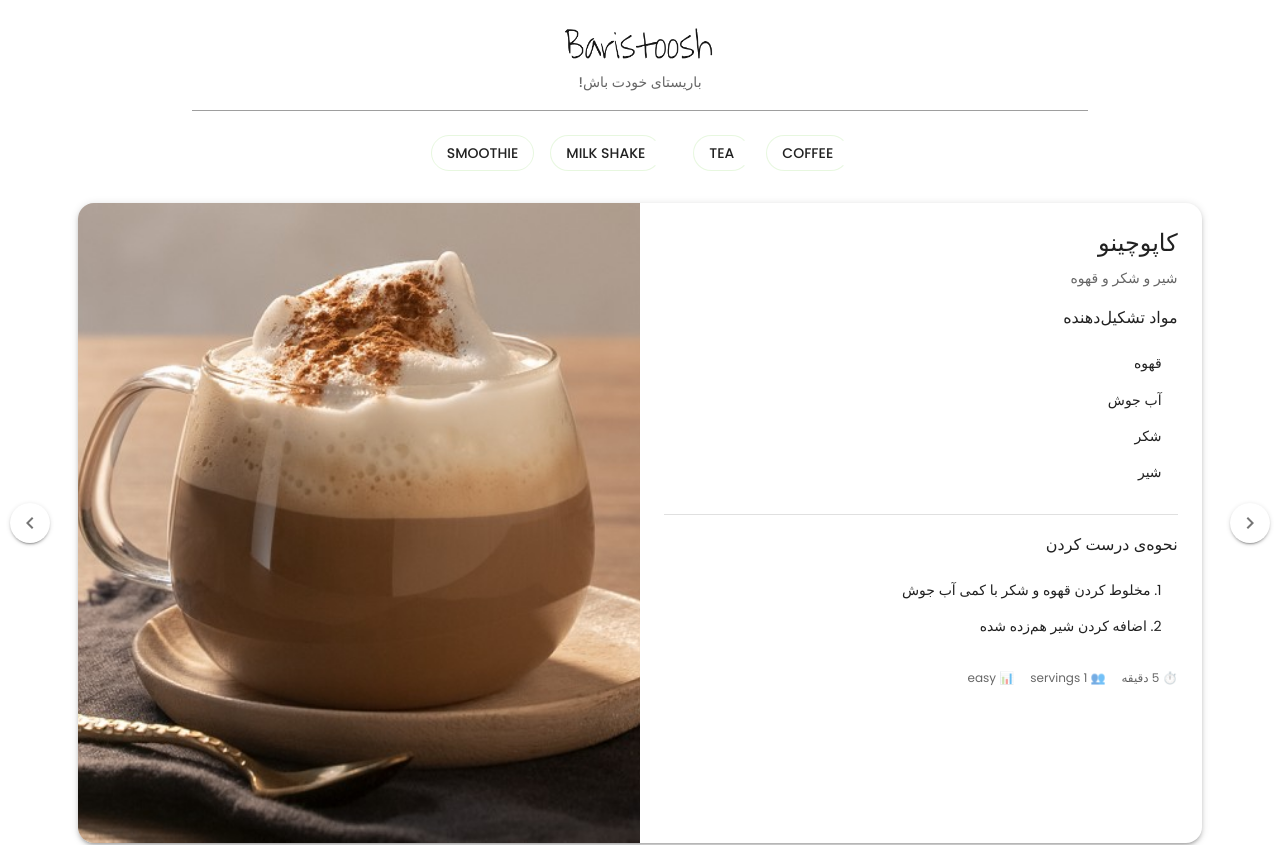
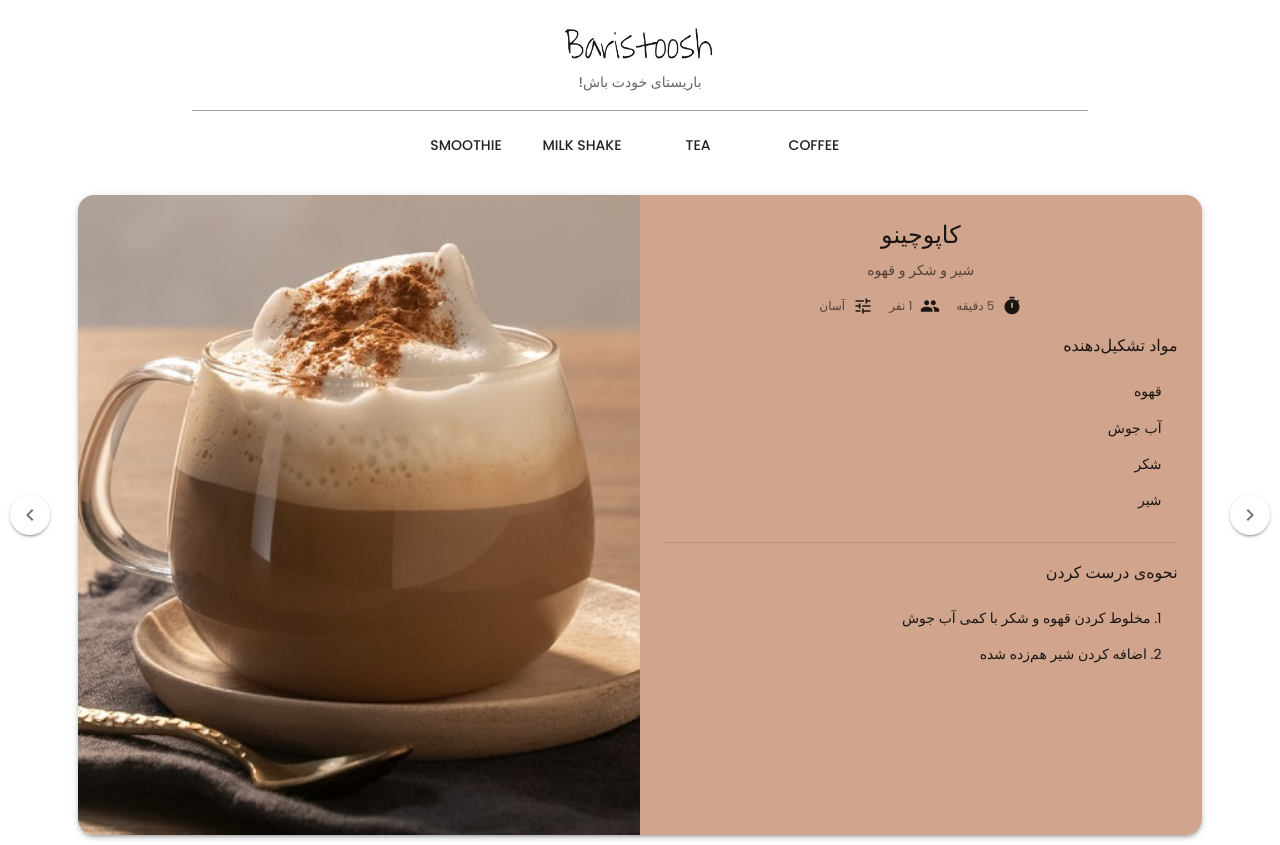
Before and after one commit to Fonij80/baristoosh-client, a React (Vite) app: page / in a window 1280 px wide. Shown: the top 845 px of the page. Built offline with nearby package versions, Linux system fonts and the light colour scheme.

Commit message:
refactor Ingredients and Instructions

```diff
--- a/src/components/molecules/FilterButtons.tsx
+++ b/src/components/molecules/FilterButtons.tsx
@@ -1,4 +1,4 @@
-import { Box, ButtonGroup, Button } from '@mui/material';
+import { Box, Button } from '@mui/material';
 import { DRINK_CATEGORIES } from '../../types/DrinkCategories';
 
 interface FilterButtonsProps {
@@ -8,17 +8,14 @@ interface FilterButtonsProps {
 
 export const FilterButtons = ({ onFilter, selectedCategories }: FilterButtonsProps) => {
     return (
-        <Box sx={{ display: 'flex', justifyContent: 'center', mb: 2 }}>
-            <ButtonGroup
-                variant="outlined"
-                aria-label="outlined button group"
-                sx={{
-                    mt: 3,
-                    '& .MuiButtonGroup-grouped': { borderRadius: 20 },
-                    '& .MuiButtonGroup-grouped:not(:first-of-type)': { marginLeft: 2 },
-                    '& .MuiButtonGroup-grouped:not(:last-of-type)': { marginRight: 2 },
-                }}
-            >
+        <Box sx={{
+            display: 'flex',
+            flexWrap: 'wrap',
+            justifyContent: 'center',
+            gap: 2, // Gap between buttons
+            mb: 2,
+            mt: 2,
+        }}>
             {DRINK_CATEGORIES.map((category) => (
                 <Button
                     key={category}
@@ -31,12 +28,12 @@ export const FilterButtons = ({ onFilter, selectedCategories }: FilterButtonsPro
                         color: selectedCategories.includes(category)
                             ? 'white'
                             : 'text.primary',
+                        minWidth: 100,
                     }}
                 >
                     {category.charAt(0).toUpperCase() + category.slice(1)}
                 </Button>
             ))}
-            </ButtonGroup>
         </Box>
     );
 };
--- /dev/null
+++ b/src/components/organisms/Recipe/Ingredients.tsx
@@ -0,0 +1,30 @@
+import { useTranslation } from 'react-i18next';
+import { Typography, List, ListItem, ListItemText } from '@mui/material';
+import { Recipe } from '../../../types/Recipe';
+
+interface IngredientsProps {
+    currentRecipe: Recipe;
+}
+
+export const Ingredients = ({ currentRecipe }: IngredientsProps) => {
+    const { t } = useTranslation();
+    return (
+        <>
+            <Typography variant="subtitle1" gutterBottom sx={{ mt: 2 }}>
+                {t("recipe_details.subtitle_one")}
+            </Typography>
+            <List dense>
+                {currentRecipe.ingredients.map((ingredient, index) => (
+                    <ListItem key={index} dir="rtl">
+                        <ListItemText
+                            primary={ingredient}
+                            primaryTypographyProps={{
+                                textAlign: 'right',
+                            }}
+                        />
+                    </ListItem>
+                ))}
+            </List>
+        </>
+    )
+}
--- /dev/null
+++ b/src/components/organisms/Recipe/Instructions.tsx
@@ -0,0 +1,32 @@
+import { useTranslation } from 'react-i18next';
+import { Typography, List, ListItem, ListItemText } from '@mui/material';
+import { Recipe } from '../../../types/Recipe';
+
+interface InstructionsProps {
+    currentRecipe: Recipe;
+}
+
+export const Instructions = ({ currentRecipe }: InstructionsProps) => {
+    const { t } = useTranslation();
+
+    return (
+        <>
+            <Typography variant="subtitle1" gutterBottom>
+                {t("recipe_details.subtitle_two")}
+            </Typography>
+            <List dense>
+                {currentRecipe.instructions.map((instruction, index) => (
+                    <ListItem key={index} dir="rtl">
+                        <ListItemText
+                            primary={`${index + 1}. ${instruction}`}
+                            primaryTypographyProps={{
+                                variant: 'body2',
+                                textAlign: 'right',
+                            }}
+                        />
+                    </ListItem>
+                ))}
+            </List>
+        </>
+    )
+}
--- /dev/null
+++ b/src/components/organisms/Recipe/PageTitle.tsx
@@ -0,0 +1,19 @@
+import { Typography } from '@mui/material';
+import { Recipe } from '../../../types/Recipe';
+
+interface PageTitleProps {
+    currentRecipe: Recipe;
+}
+
+export const PageTitle = ({ currentRecipe }: PageTitleProps) => {
+    return (
+        <>
+            <Typography variant="h5" component="h2" sx={{ textAlign: 'center' }} gutterBottom>
+                {currentRecipe.title}
+            </Typography>
+            <Typography variant="body2" color="text.secondary" sx={{ textAlign: 'center' }}>
+                {currentRecipe.description}
+            </Typography>
+        </>
+    )
+}
--- /dev/null
+++ b/src/components/organisms/Recipe/PreparationOverview.tsx
@@ -0,0 +1,36 @@
+import { useTranslation } from 'react-i18next';
+import { Box, Typography } from '@mui/material';
+import TimerIcon from '@mui/icons-material/Timer';
+import GroupIcon from '@mui/icons-material/Group';
+import TuneIcon from '@mui/icons-material/Tune';
+import { Recipe } from '../../../types/Recipe';
+
+interface PreparationOverviewProps {
+    currentRecipe: Recipe;
+}
+
+export const PreparationOverview = ({ currentRecipe }: PreparationOverviewProps) => {
+    const { t } = useTranslation();
+    return (
+        <Box sx={{ mt: 2, display: 'flex', gap: 2, flexWrap: 'wrap', alignItems: 'center', justifyContent: 'center' }}>
+            <Box sx={{ display: 'flex', gap: 1, alignItems: 'center' }}>
+                <TimerIcon fontSize="small" />
+                <Typography variant="caption" color="text.secondary">
+                    {currentRecipe.preparationTime}
+                </Typography>
+            </Box>
+            <Box sx={{ display: 'flex', gap: 1, alignItems: 'center' }}>
+                <GroupIcon fontSize="small" />
+                <Typography variant="caption" color="text.secondary">
+                    {currentRecipe.servings} نفر
+                </Typography>
+            </Box>
+            <Box sx={{ display: 'flex', gap: 1, alignItems: 'center' }}>
+                <TuneIcon fontSize="small" />
+                <Typography variant="caption" color="text.secondary">
+                    {t(`recipe_details.difficulty.${currentRecipe.difficulty}`)}
+                </Typography>
+            </Box>
+        </Box>
+    );
+};
--- a/src/components/organisms/Recipe/RecipeDetails.tsx
+++ b/src/components/organisms/Recipe/RecipeDetails.tsx
@@ -1,15 +1,25 @@
-import { Box, Typography, List, ListItem, ListItemText, Divider, useMediaQuery, useTheme as useMuiTheme } from '@mui/material';
+import { Box, Divider, useMediaQuery, useTheme as useMuiTheme } from '@mui/material';
+import { PreparationOverview } from './PreparationOverview';
+import { PageTitle } from './PageTitle';
+import { Ingredients } from './Ingredients';
+import { Instructions } from './Instructions.tsx';
 import { Recipe } from '../../../types/Recipe';
-import { useTranslation } from 'react-i18next';
 
 interface RecipeDetailsProps {
     currentRecipe: Recipe;
 }
 
 export const RecipeDetails = ({ currentRecipe }: RecipeDetailsProps) => {
-    const { t } = useTranslation();
     const muiTheme = useMuiTheme();
     const isMobile = useMediaQuery(muiTheme.breakpoints.down('md'));
+
+    const backgroundColor = {
+        'coffee': '#D0A48D',
+        'tea': '#E1F7C7',
+        'milk shake': '#AAD0C8',
+        'smoothie': '#FFDAB9',
+        'juice': 'FAD6A5',
+    };
 
     return (
         <Box sx={{
@@ -17,60 +27,18 @@ export const RecipeDetails = ({ currentRecipe }: RecipeDetailsProps) => {
             height: isMobile ? '60%' : '100%',
             p: 3,
             overflowY: 'auto',
+            backgroundColor: backgroundColor[currentRecipe.category],
         }}>
-            <Typography variant="h5" component="h2" gutterBottom>
-                {currentRecipe.title}
-            </Typography>
-            <Typography variant="body2" color="text.secondary" paragraph>
-                {currentRecipe.description}
-            </Typography>
+            <PageTitle currentRecipe={currentRecipe} />
 
-            <Typography variant="subtitle1" gutterBottom sx={{ mt: 2 }}>
-                {t("recipe_details.subtitle_one")}
-            </Typography>
-            <List dense>
-                {currentRecipe.ingredients.map((ingredient, index) => (
-                    <ListItem key={index} dir="rtl">
-                        <ListItemText
-                            primary={ingredient}
-                            primaryTypographyProps={{
-                                textAlign: 'right',
-                            }}
-                        />
-                    </ListItem>
-                ))}
-            </List>
+            <PreparationOverview currentRecipe={currentRecipe} />
+
+
+            <Ingredients currentRecipe={currentRecipe} />
 
             <Divider sx={{ my: 2 }} />
 
-            <Typography variant="subtitle1" gutterBottom>
-                {t("recipe_details.subtitle_two")}
-            </Typography>
-            <List dense>
-                {currentRecipe.instructions.map((instruction, index) => (
-                    <ListItem key={index} dir="rtl">
-                        <ListItemText
-                            primary={`${index + 1}. ${instruction}`}
-                            primaryTypographyProps={{
-                                variant: 'body2',
-                                textAlign: 'right',
-                            }}
-                        />
-                    </ListItem>
-                ))}
-            </List>
-
-            <Box sx={{ mt: 2, display: 'flex', gap: 2, flexWrap: 'wrap' }}>
-                <Typography variant="caption" color="text.secondary">
-                    ⏱️ {currentRecipe.preparationTime}
-                </Typography>
-                <Typography variant="caption" color="text.secondary">
-                    👥 {currentRecipe.servings} servings
-                </Typography>
-                <Typography variant="caption" color="text.secondary">
-                    📊 {currentRecipe.difficulty}
-                </Typography>
-            </Box>
+            <Instructions currentRecipe={currentRecipe} />
         </Box>
     )
 }
--- a/src/components/organisms/Recipe/RecipePage.tsx
+++ b/src/components/organisms/Recipe/RecipePage.tsx
@@ -21,7 +21,6 @@ export const RecipePage = ({ currentRecipe }: RecipePageProps) => {
                 <>
                     <RecipeDetails currentRecipe={currentRecipe} />
                     <RecipeMedia currentRecipe={currentRecipe} />
-
                 </>
             )}
         </>
--- a/src/resource.json
+++ b/src/resource.json
@@ -4,7 +4,12 @@
         "brand_slogan": "Make your coffee easily at home",
         "recipe_details": {
             "subtitle_one": "Ingredients",
-            "subtitle_two": "Instructions"
+            "subtitle_two": "Instructions",
+            "difficulty": {
+                "easy": "easy",
+                "medium": "medium",
+                "hard": "hard"
+            }
         },
         "footer": {
             "copyright": "© All the rights are reserved for Baristoosh"
@@ -15,7 +20,12 @@
         "brand_slogan": "باریستای خودت باش!",
         "recipe_details": {
             "subtitle_one": "مواد تشکیل‌دهنده",
-            "subtitle_two": "نحوه‌ی درست کردن"
+            "subtitle_two": "نحوه‌ی درست کردن",
+            "difficulty": {
+                "easy": "آسان",
+                "medium": "متوسط",
+                "hard": "سخت"
+            }
         },
         "footer": {
             "copyright": "© کلیه حقوق این سایت محفوظ و متعلق به باریستوش می‌باشد."
```
Lines whose indentation alone changed are shown as unchanged.
